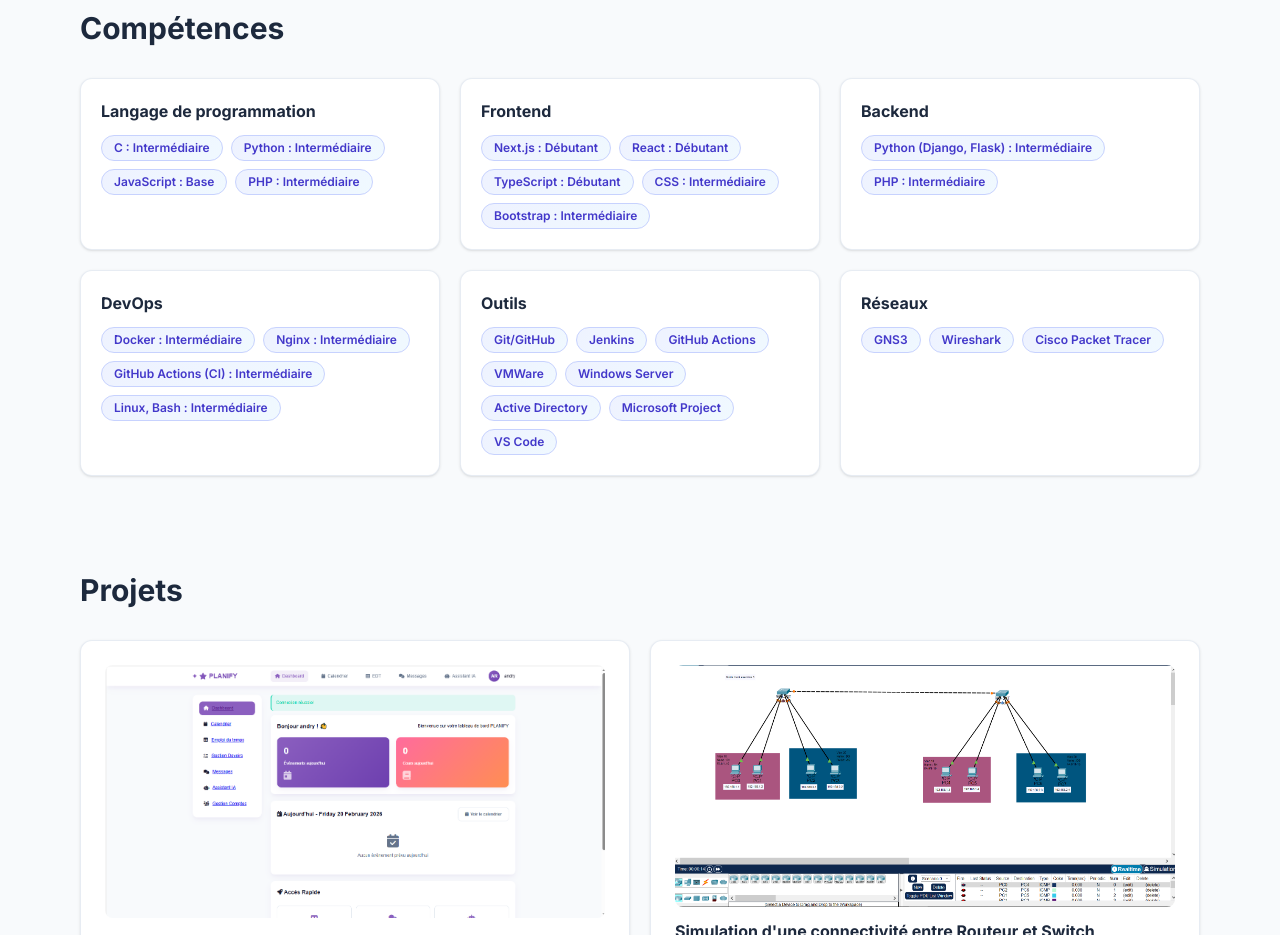
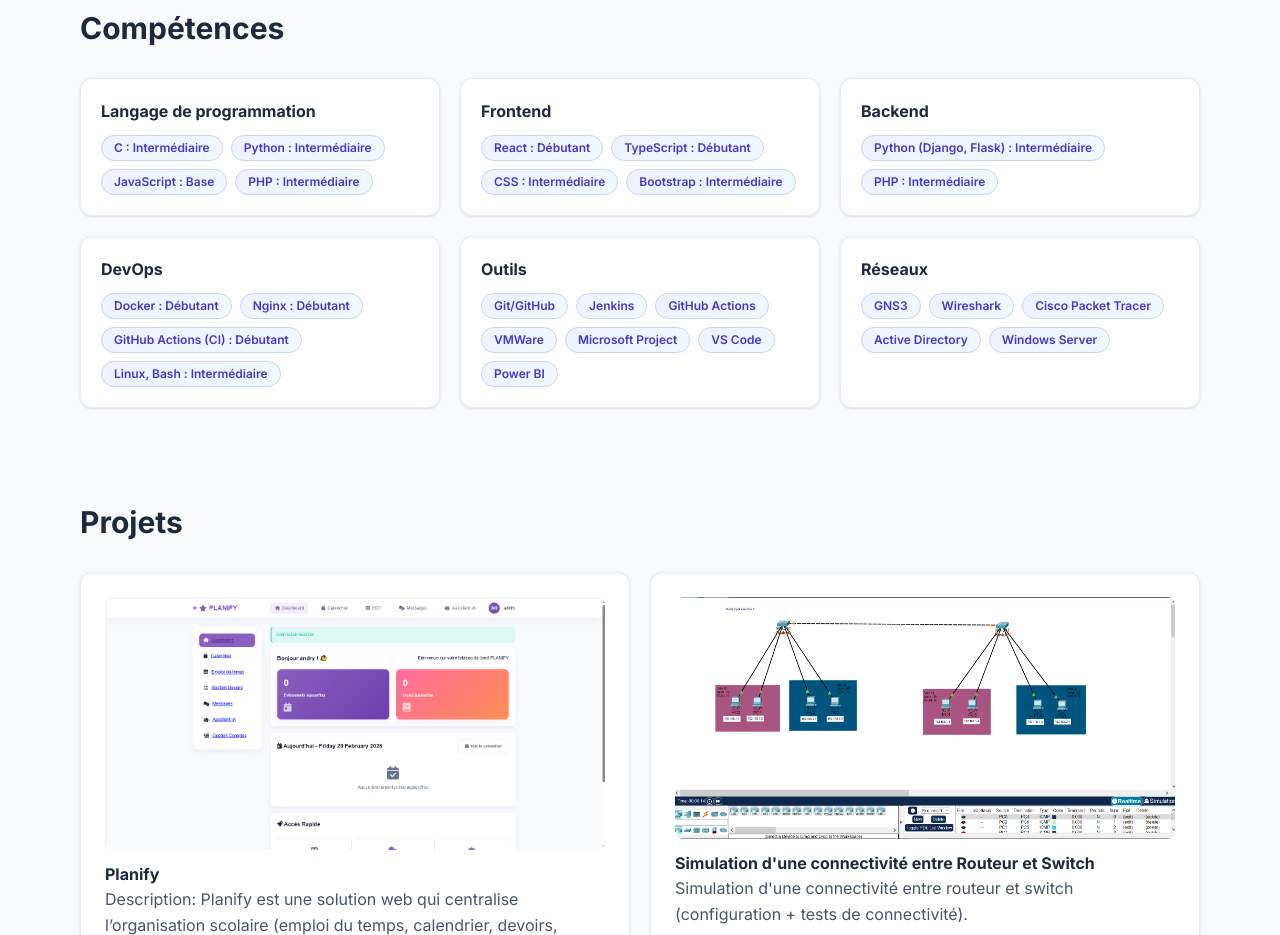
Before and after one commit to miradojonas/Portofolio, a Next.js app: page / in a window 1280 px wide. Shown: the part 1000-1935 px from the top of the page. Built offline with nearby package versions, Linux system fonts and the light colour scheme.

Commit message:
remplacement des informations

```diff
--- a/src/app/content.ts
+++ b/src/app/content.ts
@@ -67,7 +67,6 @@ export const content = {
       {
         name: "Frontend",
         items: [
-          { name: "Next.js", level: "Débutant" },
           { name: "React", level: "Débutant" },
           { name: "TypeScript", level: "Débutant" },
           { name: "CSS", level: "Intermédiaire" },
@@ -84,9 +83,9 @@ export const content = {
       {
         name: "DevOps",
         items: [
-          { name: "Docker", level: "Intermédiaire" },
-          { name: "Nginx", level: "Intermédiaire" },
-          { name: "GitHub Actions (CI)", level: "Intermédiaire" },
+          { name: "Docker", level: "Débutant" },
+          { name: "Nginx", level: "Débutant" },
+          { name: "GitHub Actions (CI)", level: "Débutant" },
           { name: "Linux, Bash", level: "Intermédiaire" },
         ],
       },
@@ -97,10 +96,9 @@ export const content = {
           { name: "Jenkins" },
           { name: "GitHub Actions" },
           { name: "VMWare" },
-          { name: "Windows Server" },
-          { name: "Active Directory" },
           { name: "Microsoft Project" },
           { name: "VS Code" },
+          { name : "Power BI"}
         ],
       },
       {
@@ -109,6 +107,8 @@ export const content = {
           { name: "GNS3"},
           { name: "Wireshark"},
           { name: "Cisco Packet Tracer"},
+          { name : "Active Directory"},
+          { name : "Windows Server"},
         ],
       },
     ],
```
